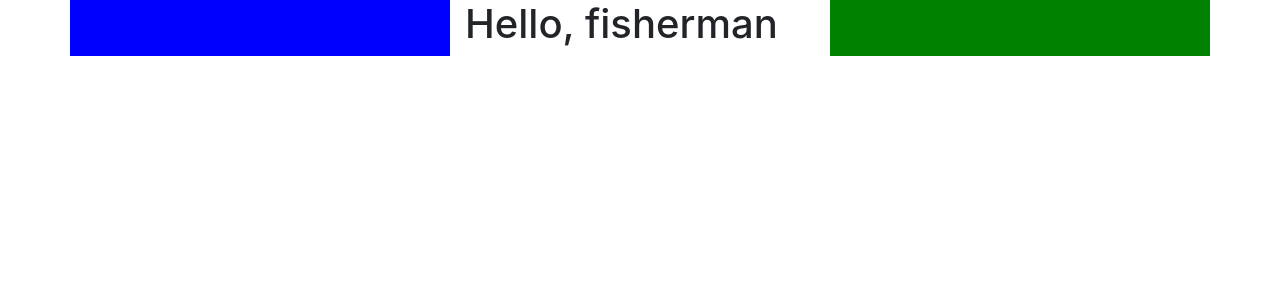
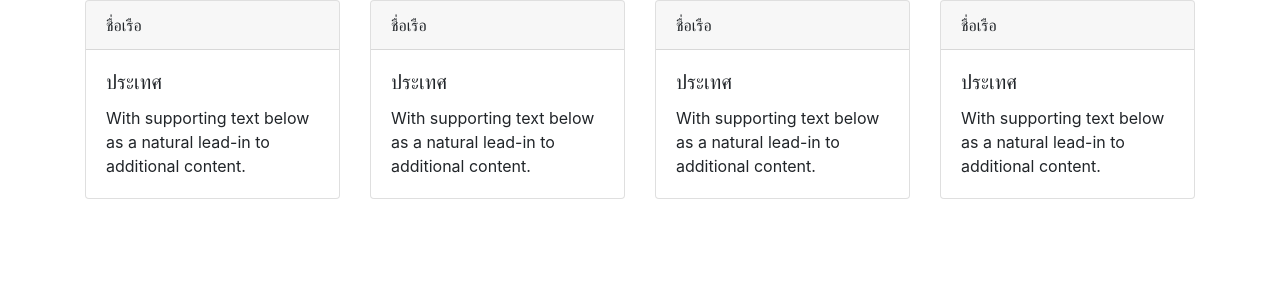
Before and after one commit to bittersweet95/my-code-igniter, a CodeIgniter app: page /app/index.php/fishingvessel/index in a window 1280 px wide. Shown: the part 56-356 px from the top of the page. Run offline with CodeIgniter, Linux system fonts and the light colour scheme.

Commit message:
เพิ่มขนาดการ์ดข้อมูลเรือ

```diff
--- a/application/views/fishing-vessel/index.php
+++ b/application/views/fishing-vessel/index.php
@@ -1,5 +1,46 @@
 <div class="row">
-    <div class="col-lg-4 col-sm-12 col-md-1" style="background-color:blue"></div>
-    <h1 class="col-lg-4 col-sm-12 col-md-10">Hello, fisherman</h1>
-    <div class="col-lg-4 col-sm-12 col-md-1" style="background-color:green"></div>
+    <div class="col-xl-3 col-lg-4 col-md-6 col-sm-12">
+        <div class="card">
+      <div class="card-header">
+        ชื่อเรือ
+      </div>
+      <div class="card-body">
+        <h5 class="card-title">ประเทศ</h5>
+        <p class="card-text">With supporting text below as a natural lead-in to additional content.</p>
+      </div>
+    </div>
+    </div>
+    <div class="col-xl-3 col-lg-4 col-md-6 col-sm-12">
+        <div class="card">
+      <div class="card-header">
+        ชื่อเรือ
+      </div>
+      <div class="card-body">
+        <h5 class="card-title">ประเทศ</h5>
+        <p class="card-text">With supporting text below as a natural lead-in to additional content.</p>
+      </div>
+    </div>
+    </div>
+    <div class="col-xl-3 col-lg-4 col-md-6 col-sm-12">
+        <div class="card">
+      <div class="card-header">
+        ชื่อเรือ
+      </div>
+      <div class="card-body">
+        <h5 class="card-title">ประเทศ</h5>
+        <p class="card-text">With supporting text below as a natural lead-in to additional content.</p>
+      </div>
+    </div>
+    </div>
+    <div class="col-xl-3 col-lg-4 col-md-6 col-sm-12">
+        <div class="card">
+      <div class="card-header">
+        ชื่อเรือ
+      </div>
+      <div class="card-body">
+        <h5 class="card-title">ประเทศ</h5>
+        <p class="card-text">With supporting text below as a natural lead-in to additional content.</p>
+      </div>
+    </div>
+    </div>
 </div>
```
